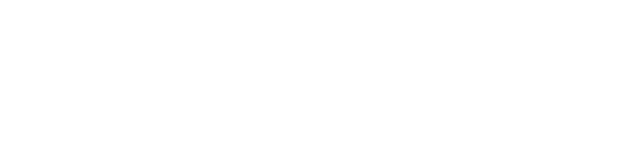
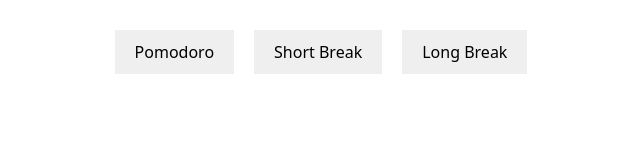
Before and after one commit to AJCamposss/Pomodoro, a plain HTML site: page index.html in a window 1280 px wide. Shown: the whole page, without its empty margins (319-959 px from the left). Drawn offline with nearby package versions, Linux system fonts and the light colour scheme.

Commit message:
Added buttons and adjusted the buttons through my css file

```diff
--- a/css/style.css
+++ b/css/style.css
@@ -0,0 +1,13 @@
+.button-container {
+    justify-content: center;
+    display: flex;
+    margin-top: 50px;
+    margin: 20px;
+}
+
+.button {
+   border: none;
+   border-radius: 5 px;
+   padding: 10px 20px;
+   margin: 10px;
+}
--- a/index.html
+++ b/index.html
@@ -4,8 +4,20 @@
     <meta charset="UTF-8">
     <meta name="viewport" content="width=device-width, initial-scale=1.0">
     <title>Document</title>
+
+    <link href="css/style.css" rel="stylesheet">
+    <link href="https://cdn.jsdelivr.net/npm/bootstrap@5.3.2/dist/css/bootstrap.min.css" rel="stylesheet" integrity="sha384-T3c6CoIi6uLrA9TneNEoa7RxnatzjcDSCmG1MXxSR1GAsXEV/Dwwykc2MPK8M2HN" crossorigin="anonymous">
+
 </head>
 <body>
 
+
+        <div class="button-container text-center">
+            <button class="button" id="Pomodoro">Pomodoro</button>
+            <button class="button" id="shortBreak">Short Break</button>
+            <button class="button" id="longBreak">Long Break</button>
+        </div>
+
+
 </body>
 </html>
```
